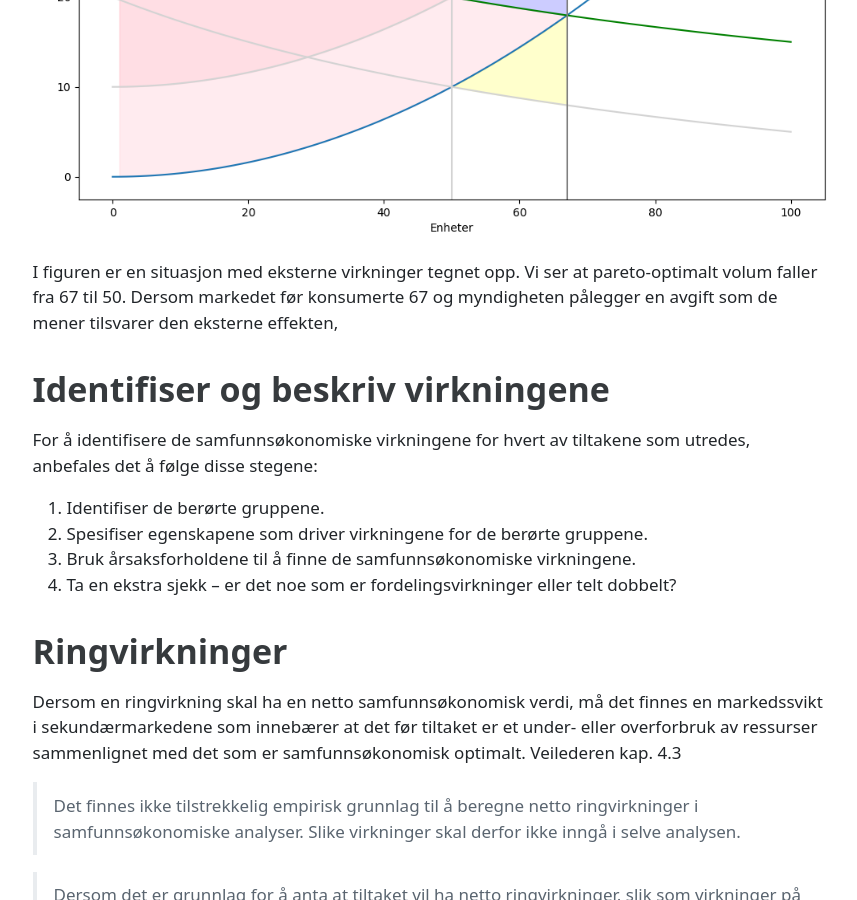
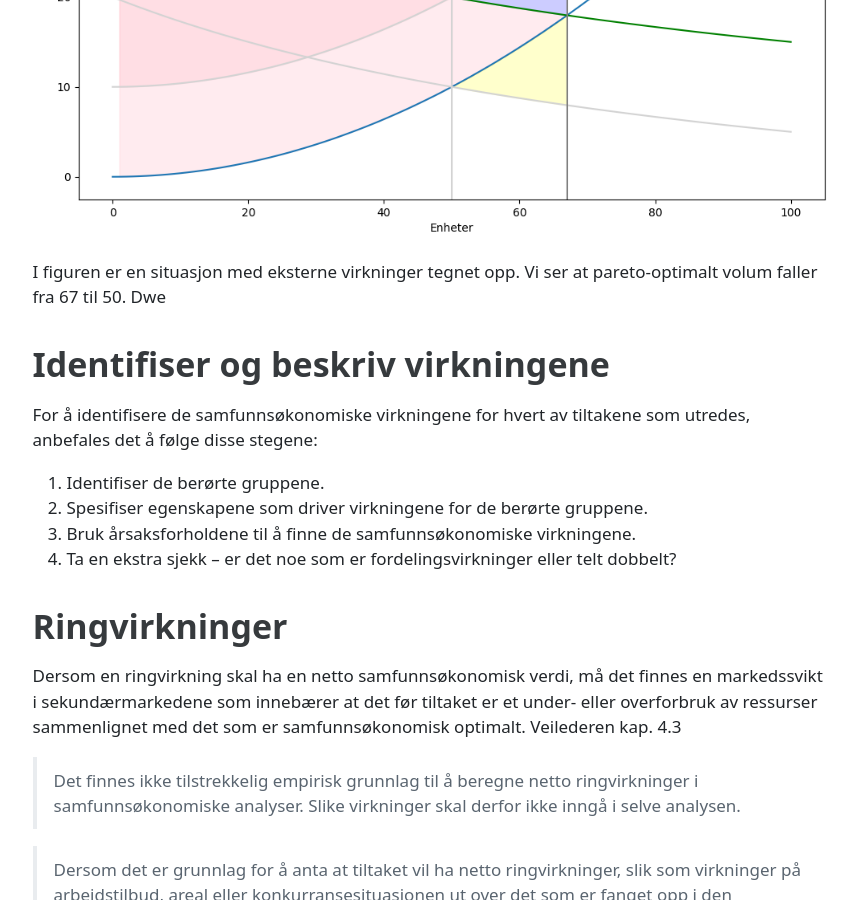
Before and after one commit to uit-sok-2014-h23/uit-sok-2014-h23.github.io, a Jekyll site: the page forelesninger/Forelesning_4.html, which Jekyll copies as it is, in a window 1280 px wide and 900 px high, scrolled down 2049 px. Shown: the whole window, without its empty margins (208-1065 px from the left). Built offline with Jekyll 4.4.1, drawn with Linux system fonts in a browser that asks for light colours.

Commit message:
lecture 4

```diff
--- a/forelesninger/Forelesning_4.html
+++ b/forelesninger/Forelesning_4.html
@@ -210,7 +210,7 @@ Likevektsvolum med eksterne effekter er 50.0</code></pre>
 <p><img src="Forelesning_4_files/figure-html/cell-2-output-2.png" class="img-fluid"></p>
 </div>
 </div>
-<p>I figuren er en situasjon med eksterne virkninger tegnet opp. Vi ser at pareto-optimalt volum faller fra 67 til 50. Dersom markedet før konsumerte 67 og myndigheten pålegger en avgift som de mener tilsvarer den eksterne effekten,</p>
+<p>I figuren er en situasjon med eksterne virkninger tegnet opp. Vi ser at pareto-optimalt volum faller fra 67 til 50. Dwe</p>
 </section>
 <section id="identifiser-og-beskriv-virkningene" class="level1">
 <h1>Identifiser og beskriv virkningene</h1>
```
